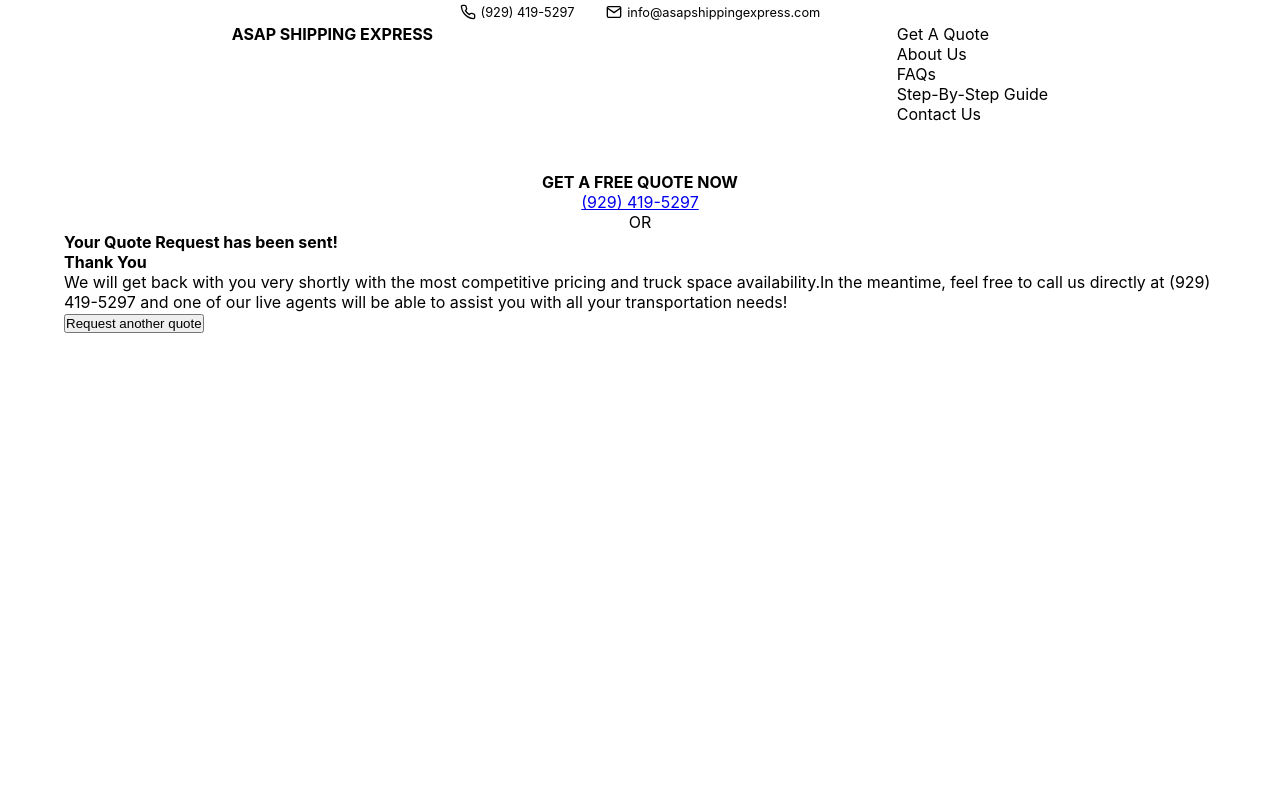
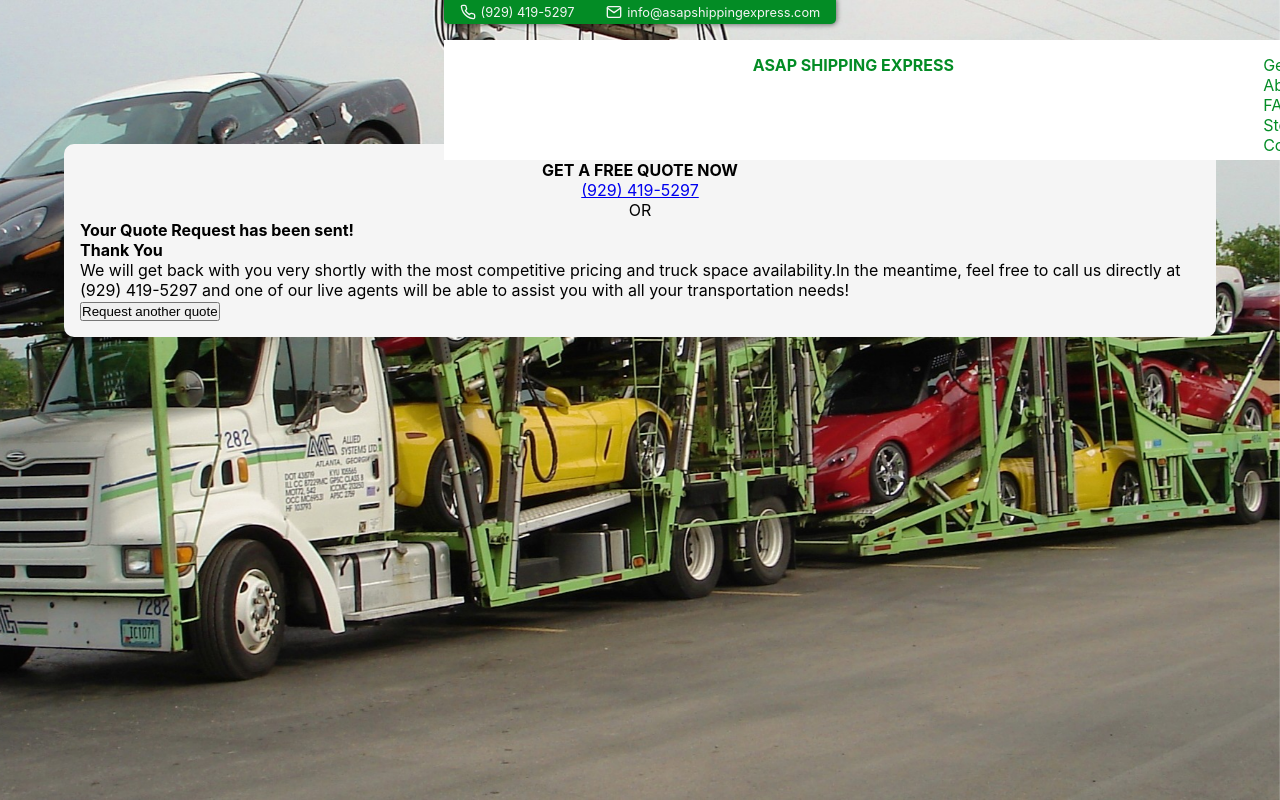
Before and after one commit to Vali-Ruziboev/ASAP-Shipping-Express, a React (Create React App) app: page /quote_submitted in a window 1280 px wide. Built offline with nearby package versions, Linux system fonts and the light colour scheme.

Commit message:
quote form css

```diff
--- a/src/App.css
+++ b/src/App.css
@@ -1,13 +1,24 @@
 header{
-  height: 100vh;
-  /* background-image: var(--car-carrier1-desktop); */
-  /* background-repeat: no-repeat; */
-  /* background-size: cover; */
-  /* background-position: center; */
+  min-height: 100vh;
+  display: flex;
+  /* align-items: center; */
+  justify-content: center;
+  background-image: var(--car-carrier1-desktop);
+  background-repeat: no-repeat;
+  background-size: cover;
+  background-position: center;
+  background-attachment: fixed;
 }
-
+.nav-wrapper{
+  position: fixed;
+  top: 0;
+}
 .contact-us{
   text-align: center;
+  background-color: var(--header);
+  box-shadow: var(--shadow);
+  color: var(--cultured);
+  border-radius: 0 0 5px 5px;
 }
 .contact-us div{
   display: inline-block;
@@ -26,30 +37,47 @@ header{
 }
 .navbar-wrapper {
   display: flex;
-  justify-content: space-around;
+  position: fixed;
+  width: 100%;
+  justify-content: space-evenly;
+  padding-bottom: 5px;
+  padding-top: 15px;
+  background-color: white;
+  color: var(--header);
+  top: 2.5rem;
+  z-index: -1;
 }
 
 .navbar-wrapper h1{
   font-size: 1em;
+
 }
 .quote-form{
-  margin:3rem auto;
+  margin-top: 9rem;
+  margin-bottom: 3rem;
   justify-content: center;
+  height: max-content;
   width:90%;
   display: flex;
   flex-direction: column;
   align-items: center;
+  background-color: var(--cultured);
+  padding: 1rem;
+  border-radius: 10px;
 }
 .quote-form h1{
   font-size: 1em;
 }
 .quote-form label{
-  align-self: flex-start;
+  /* align-self: flex-start; */
+}
+.quote-form input{
+  width: 100%;
 }
 .popup-wrapper{
   display: flex;
   top: 0;
-  position: absolute;
+  position: fixed;
   width: 100%;
   height: 100%;
   justify-content: center;
@@ -90,3 +118,31 @@ li{
 .invalid-input-field{
   color: red;
 }
+.zip_form{
+  box-sizing: border-box;
+  /* display: inherit; */
+  width: 90%;
+  /* position: inherit; */
+}
+
+.zip_form div{
+  margin: 0.5rem 0;
+}
+.radio_wrapper{
+  margin: 0.5rem 0;
+}
+.radio{
+  margin: 0 0.2rem;
+  margin-bottom: 0.5rem;
+  width: fit-content !important;
+}
+.contact_info{
+  margin: 0.5rem 0;
+}
+.btns{
+  margin: 0.3rem 0;
+  display: flex;
+  width: 100%;
+  align-items: center;
+  justify-content: space-around;
+}
--- a/src/Components/Header.js
+++ b/src/Components/Header.js
@@ -14,7 +14,7 @@ const Header = () => {
     },[ ])
     return (
         <header>
-            <div>
+            <div className="nav-wrapper">
                 <div className="contact-us">
                     <div className="phone-number">
                         <svg xmlns="http://www.w3.org/2000/svg" width="24" height="24" viewBox="0 0 24 24" fill="none" stroke="currentColor" strokeWidth="2" strokeLinecap="round" strokeLinejoin="round" ><path d="M22 16.92v3a2 2 0 0 1-2.18 2 19.79 19.79 0 0 1-8.63-3.07 19.5 19.5 0 0 1-6-6 19.79 19.79 0 0 1-3.07-8.67A2 2 0 0 1 4.11 2h3a2 2 0 0 1 2 1.72 12.84 12.84 0 0 0 .7 2.81 2 2 0 0 1-.45 2.11L8.09 9.91a16 16 0 0 0 6 6l1.27-1.27a2 2 0 0 1 2.11-.45 12.84 12.84 0 0 0 2.81.7A2 2 0 0 1 22 16.92z"></path></svg>
@@ -25,13 +25,14 @@ const Header = () => {
                         <span>info@asapshippingexpress.com</span>
                     </div>
                 </div>
-            </div>
                 <div className="navbar-wrapper">
                     <h1>ASAP SHIPPING EXPRESS</h1>
                     {!isMobile && <NavBar />}
                     {isMobile && <svg onClick = {()=>setIsMenuClicked(true)} xmlns="http://www.w3.org/2000/svg" width="24" height="24" viewBox="0 0 24 24" fill="none" stroke="currentColor" strokeWidth="2" strokeLinecap="round" strokeLinejoin="round" ><line x1="3" y1="12" x2="21" y2="12"></line><line x1="3" y1="6" x2="21" y2="6"></line><line x1="3" y1="18" x2="21" y2="18"></line></svg>}
 
 
+                </div>
+            </div>
                     <AnimatePresence>{isMenuClicked && <div
                     onClick={()=>{setIsMenuClicked(false)}}
                     className='popup-wrapper'>
@@ -43,9 +44,7 @@ const Header = () => {
                             </motion.div>
 
                     </div>}</AnimatePresence>
-            </div>
             <NewQuote />
-
         </header>
     );
 }
--- a/src/Components/NewQuoteForm/ContactInformation.js
+++ b/src/Components/NewQuoteForm/ContactInformation.js
@@ -28,23 +28,36 @@ const ContactInformation = ({ firstName, setFirstName, lastName, setLastName, nu
     return (
         <div>
             <p>Contact Information</p>
-            <label htmlFor="first_name">First Name</label>
+            <div className="contact_info">
+                <label >First Name
                     <input type="text" name='first_name' placeholder='Enter first name' value={firstName} onChange={e=>setFirstName(e.target.value)} required />
+                </label>
                 <span className='invalid-input-field'>{validator.message('first name', firstName, 'required')}</span>
+            </div>
+            <div className="contact_info">
                 <label htmlFor="last_name">Last Name</label>
                 <input type="text" name='last_name' placeholder='Enter last name' value={lastName} onChange={e=>setLastName(e.target.value)} required />
                 <span className='invalid-input-field'>{validator.message('last name', lastName, 'required')}</span>
+            </div>
+            <div className="contact_info">
                 <label htmlFor="number">Phone Number</label>
                 <input type="text" placeholder='(555) 555-5555' name='number' value={number} onChange={e=>setNumber(e.target.value)} required />
                 <span className='invalid-input-field'>{validator.message('number', number, 'required|phone')}</span>
+            </div>
+            <div className="contact_info">
                 <label htmlFor="email">Email Address</label>
                 <input type="email" name="email" value={email} onChange={e=>setEmail(e.target.value)} required />
                 <span className='invalid-input-field'>{validator.message('email', email, 'required|email')}</span>
+            </div>
+            <div className="contact_info">
                 <label htmlFor="date">Pickup Date</label>
                 <input type="date" name="date" value={date} onChange={e=>setDate(e.target.value)}  required />
                 <span className='invalid-input-field'>{validator.message('date',moment(date), [{after_or_equal: moment()}])}</span>
+            </div>
+            <div className="btns">
                 <button onClick={previous}>Previous</button>
                 <button onClick={handleSubmit}>Submit</button>
+            </div>
 
         </div>
     );
--- a/src/Components/NewQuoteForm/VehicleInformation.js
+++ b/src/Components/NewQuoteForm/VehicleInformation.js
@@ -99,32 +99,36 @@ const VehicleInformation = ({year, setYear, make, setMake, model, setModel, type
                     <span className='invalid-input-field'>
                         {validator.message('model', model[index], 'required')}
                     </span>
+                    <div className="radio_wrapper">
                         <p>Trailer Type:</p>
-                    <label>
-                        <input className="ship_type" onChange={e=>handleChange('Open', index, setType, type)} type="radio" name={`type_${index}`} required/>Open
+                        <label className="radio">
+                            <input className="ship_type radio" onChange={e=>handleChange('Open', index, setType, type)} type="radio" name={`type_${index}`} required/>Open
                         </label>
-                    <label >
-                        <input className="ship_type" onChange={e=>handleChange('Enclosed', index, setType, type)} type="radio" name={`type_${index}`} required/>Enclosed
+                        <label className="radio">
+                            <input className="ship_type radio" onChange={e=>handleChange('Enclosed', index, setType, type)} type="radio" name={`type_${index}`} required/>Enclosed
                         </label>
                         <span className='invalid-input-field'>
                             {validator.message('type', type, 'required')}
                         </span>
                         <p>Running?</p>
-                    <label>
-                        <input className='is_running' onChange={e=>handleChange('Yes', index, setIsRunning, isRunning)}  type="radio" name={`running_${index}`} required/>Yes
+                        <label className="radio">
+                            <input className='is_running radio' onChange={e=>handleChange('Yes', index, setIsRunning, isRunning)}  type="radio" name={`running_${index}`} required/>Yes
                         </label>
-                    <label>
-                        <input className='is_running'  onChange={e=>handleChange('No', index, setIsRunning, isRunning)}  type="radio" name={`running_${index}`} required/>No
+                        <label className="radio">
+                            <input className='is_running radio'  onChange={e=>handleChange('No', index, setIsRunning, isRunning)}  type="radio" name={`running_${index}`} required/>No
                         </label>
                         <span className='invalid-input-field'>
                             {validator.message('running', isRunning, 'required')}
                         </span>
                     </div>
+                </div>
             )
         })}
         <p onClick={handleVehicleCount}>Add Another Vehicle</p>
+        <div className="btns">
             <button onClick={()=>history.push('/')}>Previous</button>
             <button onClick={handleNext}>Next</button>
+        </div>
     </>
     );
 }
--- a/src/Components/NewQuoteForm/ZipCodes.js
+++ b/src/Components/NewQuoteForm/ZipCodes.js
@@ -52,10 +52,11 @@ const ZipCodes = ({ shipFrom, shipTo, setShipFrom, setShipTo }) => {
         }
     }
     return (
-        <div>
-            <label htmlFor="zip_code">SHIP FROM:</label>
-            <div className="zip-from">
+        <div className="zip_form">
+            <div>
+            <label htmlFor="zip_code">SHIP FROM:
                 <input type="text" name='zip_code'  placeholder='ZIP code or City' value={shipFrom} onChange={(e)=>handleOnChange(e)} required/>
+            </label>
                 {isPendin&&<p>Searching...</p>}
                 {err&&<p>A zip code you provided was not found.</p>}
                 {data&&<p>{`${dat.city}, ${dat.state}, ${dat.zip_code}`}</p>}
@@ -63,11 +64,14 @@ const ZipCodes = ({ shipFrom, shipTo, setShipFrom, setShipTo }) => {
                     {validator.message('zipcode', shipFrom, 'required')}
                 </span>
             </div>
-            <label htmlFor="zip_code">SHIP TO:</label>
-            <input type="text" name='zip_code' placeholder='ZIP code or City' value={shipTo} onChange={(e)=>setShipTo(e.target.value)} required />
-            <span className='invalid-input-field'>
-                    {validator.message('zipcode', shipTo, 'required')}
-            </span>
+            <div>
+            <label>SHIP TO:
+                    <input type="text" name='zip_code' placeholder='ZIP code or City' value={shipTo} onChange={(e)=>setShipTo(e.target.value)} required />
+                </label>
+                <span className='invalid-input-field'>
+                        {validator.message('zipcode', shipTo, 'required')}
+                </span>
+            </div>
             <button onClick={handleNext}>NEXT</button>
         </div>
     );
--- a/src/index.css
+++ b/src/index.css
@@ -19,6 +19,10 @@
   --car-carrier6-mobile:url(Pictures/Car_Carrier6-mobile.jpg);
   --car-carrier7-desktop:url(Pictures/Car_Carrier7-desktop.jpg);
   --car-carrier7-mobile:url(Pictures/Car_Carrier7-mobile.jpg);
+
+  --header:rgb(3, 140, 37);
+  --cultured:rgb(245, 245, 245);
+  --shadow:0 0 5px 1px rgba(0, 0, 0, 0.5);
 }
 *{
   margin:0;
```
Lines whose indentation alone changed are shown as unchanged.
